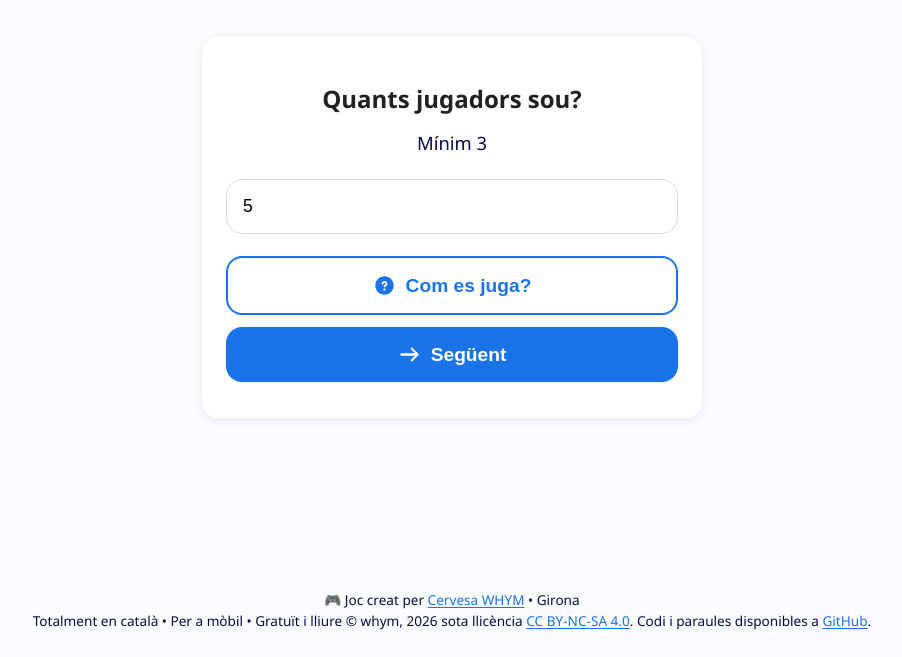
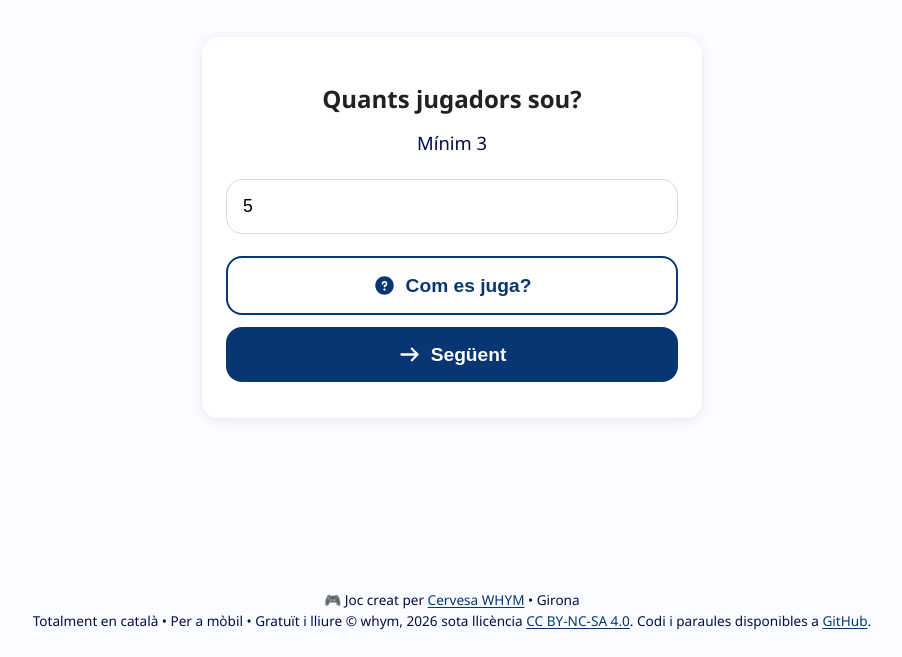
Before and after one commit to cesclo/impostor, a plain HTML site: page index.html in a window 1280 px wide. Shown: the part 143-800 px from the top of the page, without its empty margins (188-1090 px from the left). Drawn offline with Linux system fonts and the light colour scheme.

Commit message:
Encara més fosc per millorar contrast links

```diff
--- a/css/estil.css
+++ b/css/estil.css
@@ -1,6 +1,6 @@
 :root {
   --color-fons: #fbfcff;
-  --color-primari: #1a73e8;
+  --color-primari: #073672;
   --color-secundari: #34a853;
   --color-perill: #ea4335;
   --color-impostor: #d93025;
```
